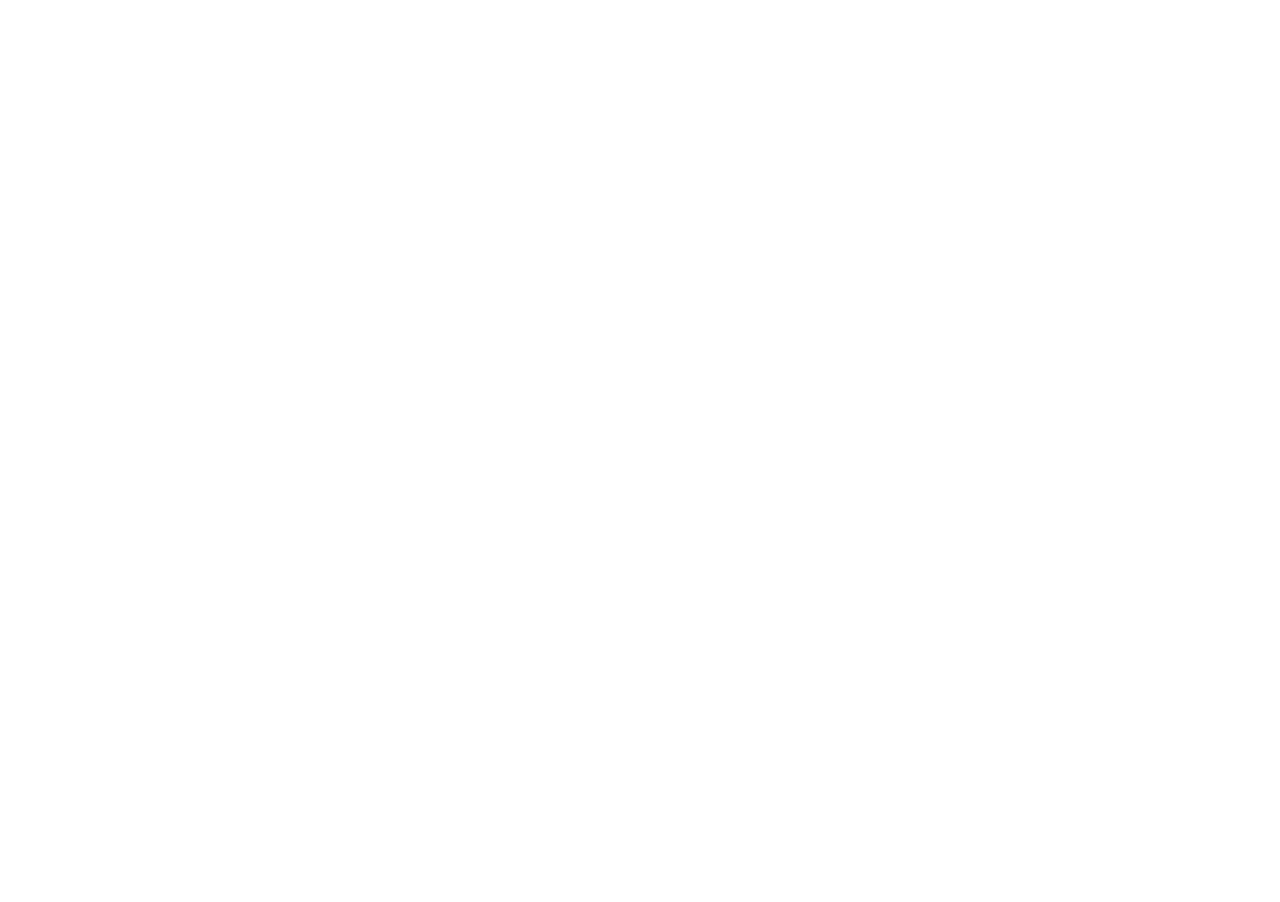
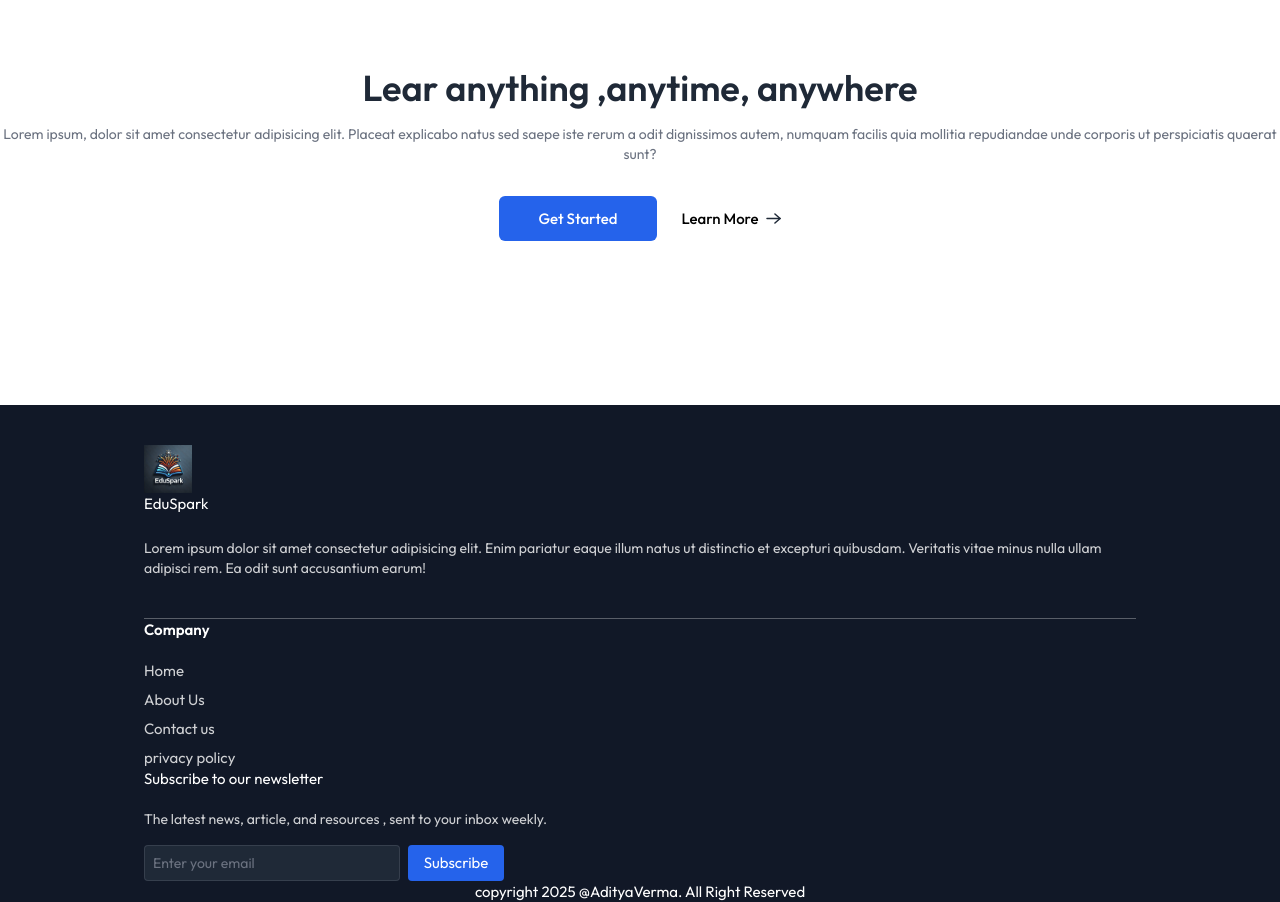
Before and after one commit to AdityaVerma810/Learning-Management-System, a React (Vite) app in the folder client/: page / in a window 1280 px wide. Shown: the part 2340-3242 px from the top of the page. Before the commit the page ends 2340 px from the top, so only its background shows below. Built offline with nearby package versions, Linux system fonts and the light colour scheme; no server answers; a web font is replaced by a local one.

Commit message:
designed a course Card and curse list section

```diff
--- a/client/src/components/students/CallTOAction.jsx
+++ b/client/src/components/students/CallTOAction.jsx
@@ -1,10 +1,15 @@
 import React from 'react'
+import { assets } from '../../assets/assets'
 
 const CallTOAction = () => {
   return (
-	<div>
-	  <h1>Lear anything ,anytime, anywhere</h1>
-	  <p>Lorem ipsum, dolor sit amet consectetur adipisicing elit. Placeat explicabo natus sed saepe iste rerum a odit dignissimos autem, numquam facilis quia mollitia repudiandae unde corporis ut perspiciatis quaerat sunt?</p>
+	<div className='flex flex-col items-center gap-4 pt-10 pb-24 px-8 md:px-0'>
+	  <h1 className='text-xl md:text-4xl text-gray-800 font-semibold'>Lear anything ,anytime, anywhere</h1>
+	  <p className='text-gray-500 sm:text-sm'>Lorem ipsum, dolor sit amet consectetur adipisicing elit. Placeat explicabo natus sed saepe iste rerum a odit dignissimos autem, numquam facilis quia mollitia repudiandae unde corporis ut perspiciatis quaerat sunt?</p>
+	<div className='flex items-center font-medium gap-6 mt-4'>
+		<button className='px-10 py-3 rounded-md text-white bg-blue-600'>Get Started</button>
+		<button className='flex items-center gap-2'>Learn More<img src ={assets.arrow_icon} alt="arrow_icon"/></button>
+	</div>
 	</div>
   )
 }
--- a/client/src/components/students/Footer.jsx
+++ b/client/src/components/students/Footer.jsx
@@ -1,9 +1,37 @@
 import React from 'react'
+import { assets } from '../../assets/assets'
 
 const Footer = () => {
   return (
 	<div>
-	  <h1>Footer</h1>
+	  <footer className='bg-gray-900 md:px-36 text-left w-full mt-10'>
+		<div className='flex flex-col md:flex-row items-start px-8 md:px-0 justify-center gap-10 md:gap-32 py-10 border-b border-white/30'>
+			<div className='flex flex-col md:items-start items-center w-full'>
+				<img className='   w-12 h-	12' src={assets.logoo} alt="logo"/>
+				<h1 className='  text-white'>EduSpark</h1>
+				<p className='text-white/80 mt-6 text-center md:text-left text-sm '>Lorem ipsum dolor sit amet consectetur adipisicing elit. Enim pariatur eaque illum natus ut distinctio et excepturi quibusdam. Veritatis vitae minus nulla ullam adipisci rem. Ea odit sunt accusantium earum!</p>
+			</div>
+		</div>
+		<div className='flex flex-col md:items-start items-center w-full'>
+		<h2 className='font-semibold text-white mb-5'>Company</h2>
+		<ul className='flex md:flex-col w-full justify-between textsm text-white/80 md:space-y-2'>
+			<li><a href="#"/>Home</li>
+			<li><a href="#"/>About Us</li>
+			<li><a href="#"/>Contact us</li>
+			<li><a href="#"/>privacy policy</li>
+		</ul>
+		</div>
+		<div className='hidden md:flex flex-col items-start w-full'>
+			<h2 className='front-semibold text-white mb-5' >Subscribe to our newsletter</h2>
+			<p className='text-sm text-white/80'>The latest news, article, and resources , sent to your inbox weekly.</p>
+			<div className='flex items-center gap-2 pt-4'>
+				<input className='border border-gray-500/30 bg-gray-800 text-gray-500 placeholder-gray-500 outline-none w-64 h-9 rounded px-2 text-sm' type="email" placeholder='Enter your email'/>
+				<button className='bg-blue-600 w-24 h-9 text-white rounded'>Subscribe</button>
+			</div>
+		</div>
+
+		<p className='text-white text-center'>copyright 2025 @AdityaVerma. All Right Reserved</p>
+	  </footer>
 	</div>
   )
 }
--- a/client/src/pages/student/CourseList.jsx
+++ b/client/src/pages/student/CourseList.jsx
@@ -1,10 +1,19 @@
-import React from 'react'
+import React, { useContext } from 'react'
 
 const CourseList = () => {
+
+	const {navigate}=useContext(AppContext)
+
   return (
+	<>
 	<div>
-	  <h1>Course list</h1>
+		<div>
+			<h1>Course List</h1>
+			<p className='text-gray-500'>
+				<span className='text-blue-600 cursor-pointer'>Home</span> /<span> course List </span></p>
+		</div>
 	</div>
+	</>
   )
 }
 
--- a/client/src/pages/student/Home.jsx
+++ b/client/src/pages/student/Home.jsx
@@ -3,6 +3,8 @@
 import Companies from '../../components/students/Companies'
 import CourseSection from '../../components/students/CourseSection'
 import TestimonialSection from '../../components/students/TestimonialSection'
+import CallTOAction from '../../components/students/CallTOAction'
+import Footer from '../../components/students/Footer'
 
 
 const Home = () => {
@@ -13,6 +15,8 @@
 	  <Companies/>
 	  <CourseSection/>
 	  <TestimonialSection/>
+	  <CallTOAction/>
+	  <Footer/>
 	</div>
   )
 }
```
